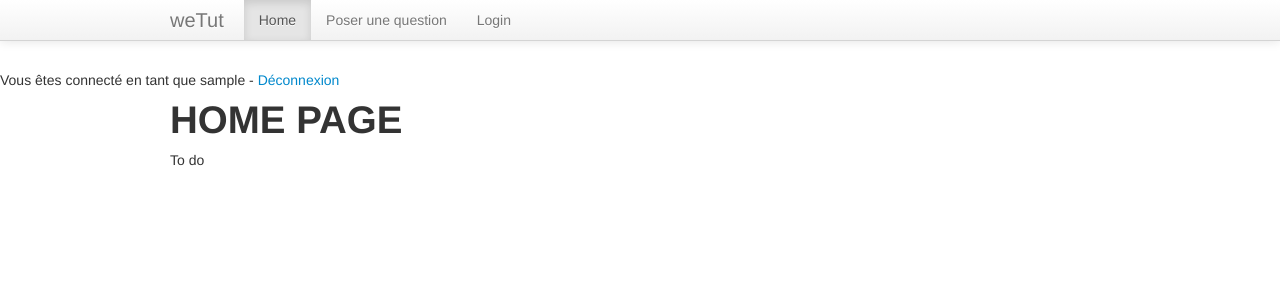
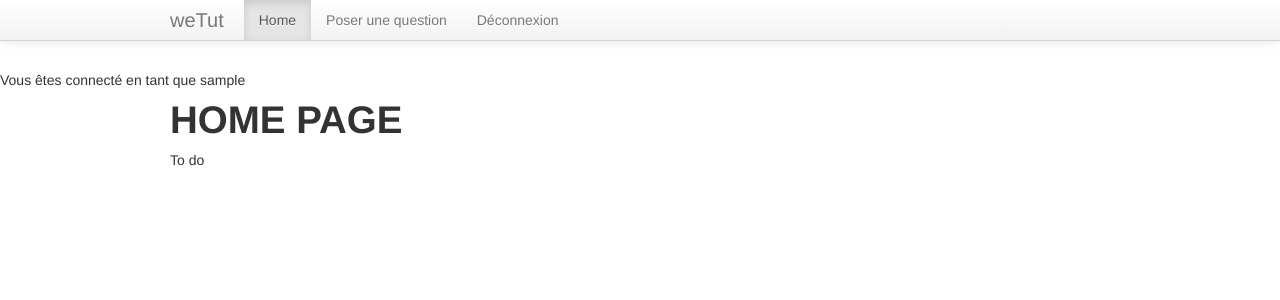
Before and after one commit to WeTut/weTut, a Django app: page /home in a window 1280 px wide. Shown: the top 300 px of the page. Run offline with Django 3.2, Linux system fonts and the light colour scheme; the visitor is signed in with stand-in values (Sample User, id 1); parts of the project's set-up code (start-up, migrations or seed data) failed here and were passed over; some libraries are stand-ins or nearby versions.

Commit message:
login and logout in topbar and in lightbox

```diff
--- a/templates/layout/login.html
+++ b/templates/layout/login.html
@@ -1,6 +1,6 @@
 {% if user.is_authenticated %}
 
-Vous êtes connecté en tant que {{ user.username }} - <a href="/logout">Déconnexion</a>
+Vous êtes connecté en tant que {{ user.username }}
 
 {% else %}
 
@@ -8,10 +8,4 @@ Vous êtes connecté en tant que {{ user.username }} - <a href="/logout">Déconn
 <p>Merci de remplir tous les champs</p>
 {% endif %}
 
-<form method="post" action="/login/">
-{% csrf_token %}
-Username : <input type="text" name="username" /> <br />
-Password : <input type="password" name="password" />
-<input type="submit" value="login" />
-</form>
 {% endif %}
--- a/templates/layout/top-bar.html
+++ b/templates/layout/top-bar.html
@@ -13,7 +13,9 @@
         <ul class="nav">
           <li class="active"><a href="/">Home</a></li>
           <li><a href="questions/ask">Poser une question</a></li>
-          <li><a href="#loginModal" role="button" data-toggle="modal" data-target="#loginModal">Login</a></li>
+          {% if user.is_authenticated %}<li><a href="/logout" role="button" data-toggle="modal">Déconnexion</a></li>
+          {% else %}<li><a href="#loginModal" role="button" data-toggle="modal" data-target="#loginModal">Connexion</a></li>
+          {% endif %}
         </ul>
       </div><!--/.nav-collapse -->
     </div>
@@ -27,12 +29,22 @@
     <h3 id="loginModalLabel">Se connecter !</h3>
   </div>
   <div class="modal-body">
-    <p>HERE LOGIN</p>
+    {% if form.errors %}
+    <p>Merci de remplir tous les champs</p>
+    {% endif %}
+
+    <form method="post" action="/login">
+    {% csrf_token %}
+    Username : <input type="text" name="username" /> <br />
+    Password : <input type="password" name="password" />
+
   </div>
   <div class="modal-footer">
-    <button class="btn btn-primary">Me connecter</button>
+    <input type="submit" value="Me connecter" class="btn btn-primary" />
+    </form>
   </div>
 </div>
+
 
 <script>
   $('#loginModal').modal('hide');
```
Also changed, not shown: 1 other file.
